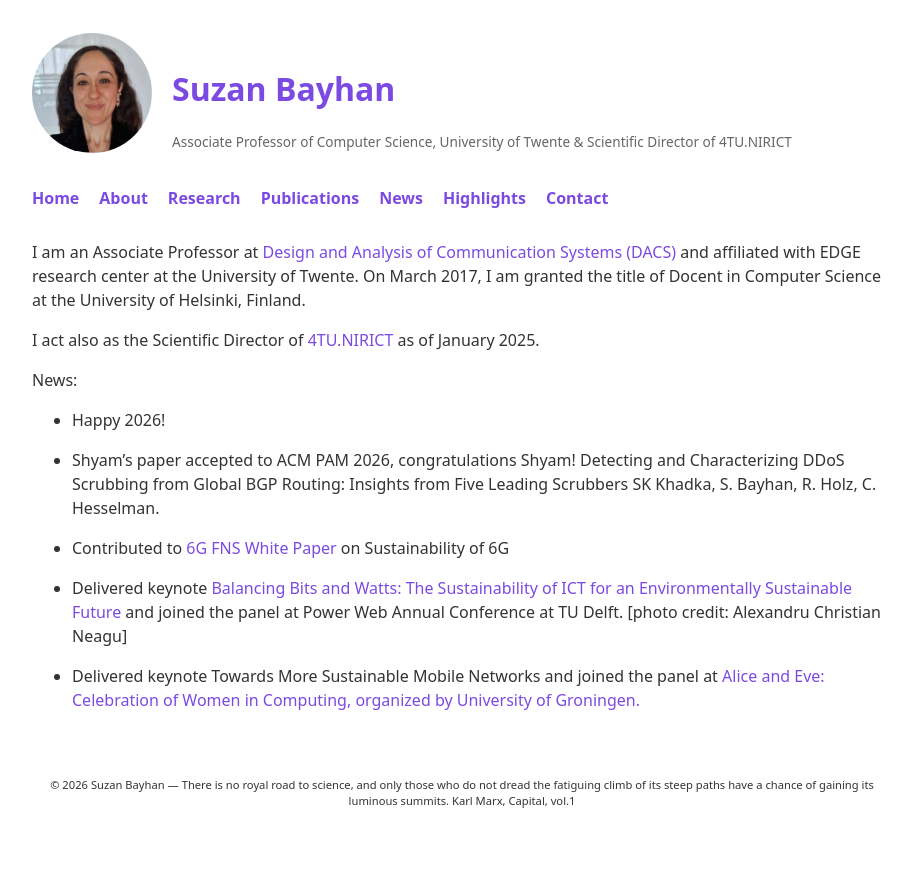
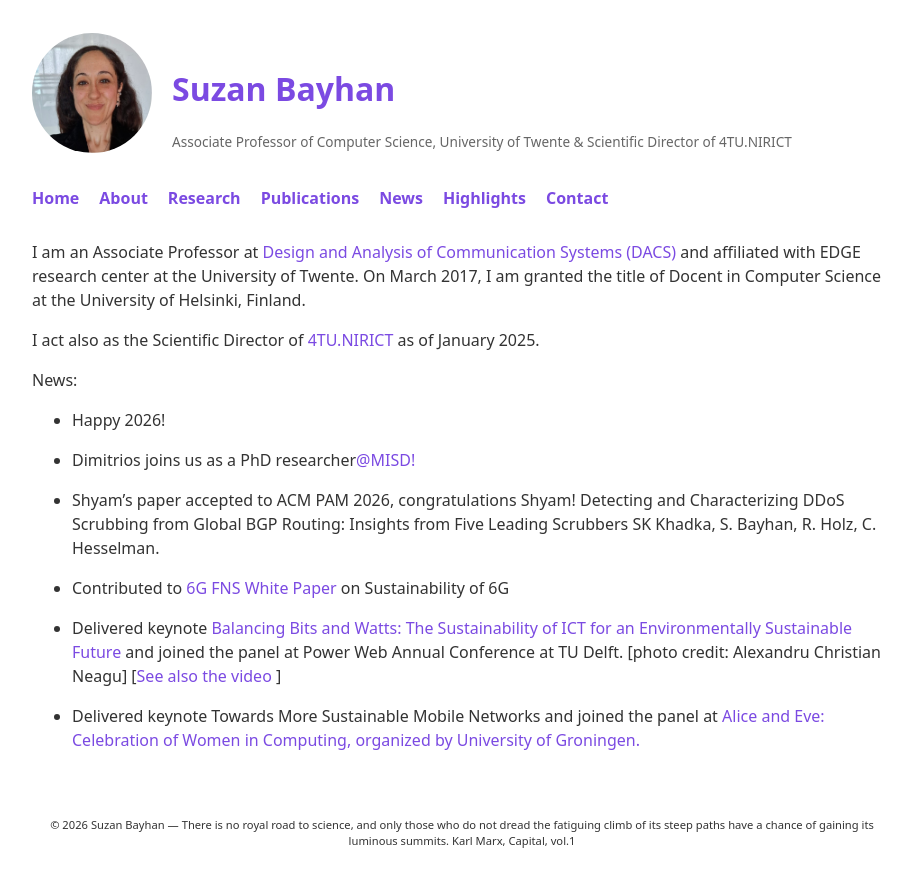
Before and after one commit to suzanbayhan/suzanbayhan.github.io, a Jekyll site: the page built from index.md, in a window 1280 px wide. Shown: the top 887 px of the page, without its empty margins (178-1090 px from the left). Built offline with Jekyll 4.4.1, drawn with Linux system fonts in a browser that asks for light colours.

Commit message:
powerweb keynote video and dimitrios

```diff
--- a/index.md
+++ b/index.md
@@ -10,10 +10,12 @@ I am an Associate Professor at <a href="https://www.utwente.nl/en/eemcs/dacs/" t
 News:
 - Happy 2026!
 
+- Dimitrios joins us as a PhD researcher<a href="https://www.utwente.nl/en/misd/" target="_blank">@MISD!</a>
+
 - Shyam's paper accepted to ACM PAM 2026, congratulations Shyam! Detecting and Characterizing DDoS Scrubbing from Global BGP Routing: Insights from Five Leading Scrubbers SK Khadka, S. Bayhan, R. Holz, C. Hesselman.
 
 - Contributed to <a href="https://futurenetworkservices.nl/publish/pages/6271/fns6g_20251106_sustainability_v1-0.pdf" target="_blank">6G FNS White Paper</a> on Sustainability of 6G
 
-- Delivered keynote <a href="/assets/img/power-web-2025_credit.jpeg">Balancing Bits and Watts: The Sustainability of ICT for an Environmentally Sustainable Future</a> and joined the panel at Power Web Annual Conference at TU Delft. [photo credit: Alexandru Christian Neagu]
+- Delivered keynote <a href="/assets/img/power-web-2025_credit.jpeg">Balancing Bits and Watts: The Sustainability of ICT for an Environmentally Sustainable Future</a> and joined the panel at Power Web Annual Conference at TU Delft. [photo credit: Alexandru Christian Neagu] [<a href="https://youtu.be/E10HHafllfI?si=vg_FNUoCzgsT8BGq" target="_blank">See also the video </a>]
 
 - Delivered keynote Towards More Sustainable Mobile Networks and joined the panel at <a href="https://alice-and-eve.github.io/2025/" target="_blank" >Alice and Eve: Celebration of Women in Computing, organized by University of Groningen.
```
Also changed, not shown: research.md (+1 -0 lines).
